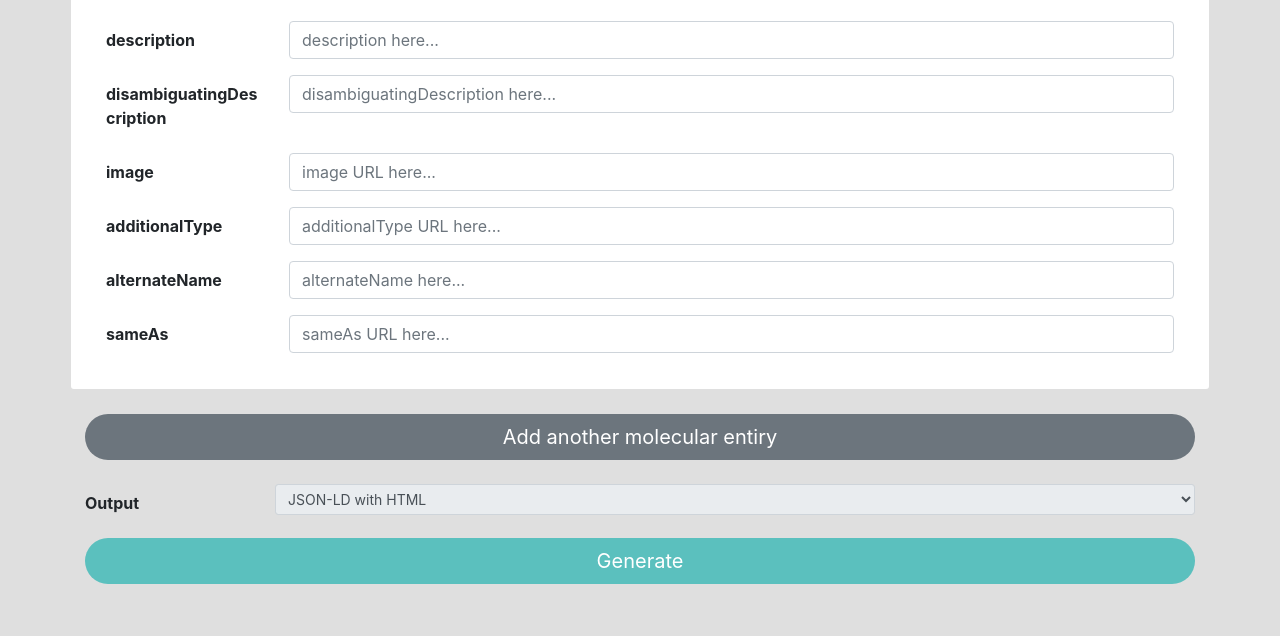
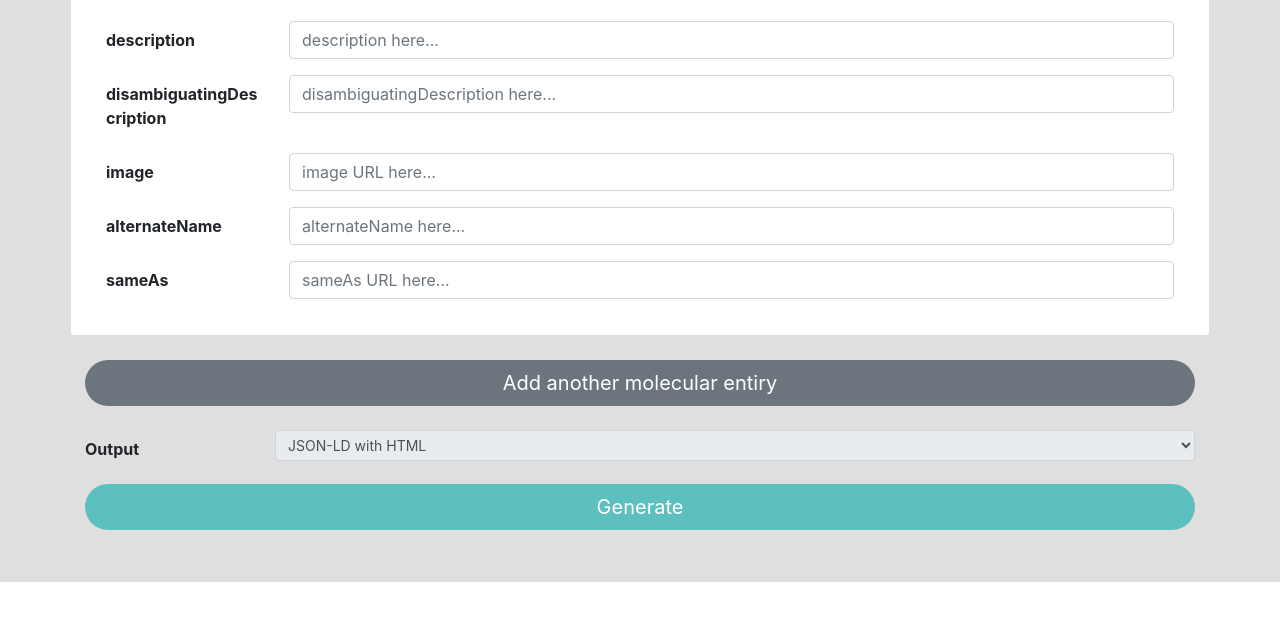
Before and after one commit to lszeremeta/MEgen, a PHP site: page / in a window 1280 px wide. Shown: the part 1074-1710 px from the top of the page. After the commit the page ends 1656 px from the top, so only its background shows below. Run offline with PHP 8.4, Linux system fonts and the light colour scheme.

Commit message:
Remove additionalType support (requires more user knowledge to use)

```diff
--- a/index.html
+++ b/index.html
@@ -117,13 +117,6 @@
                 </div>
             </div>
             <div class="form-group row">
-                <label class="col-sm-2 col-form-label">additionalType</label>
-                <div class="col-sm-10">
-                    <input class="form-control" name="additional-type-1" placeholder="additionalType URL here..."
-                           type="url">
-                </div>
-            </div>
-            <div class="form-group row">
                 <label class="col-sm-2 col-form-label">alternateName</label>
                 <div class="col-sm-10">
                     <input class="form-control" name="alternate-name-1" placeholder="alternateName here..."
```
Also changed, not shown: create.php (+0 -15 lines).
